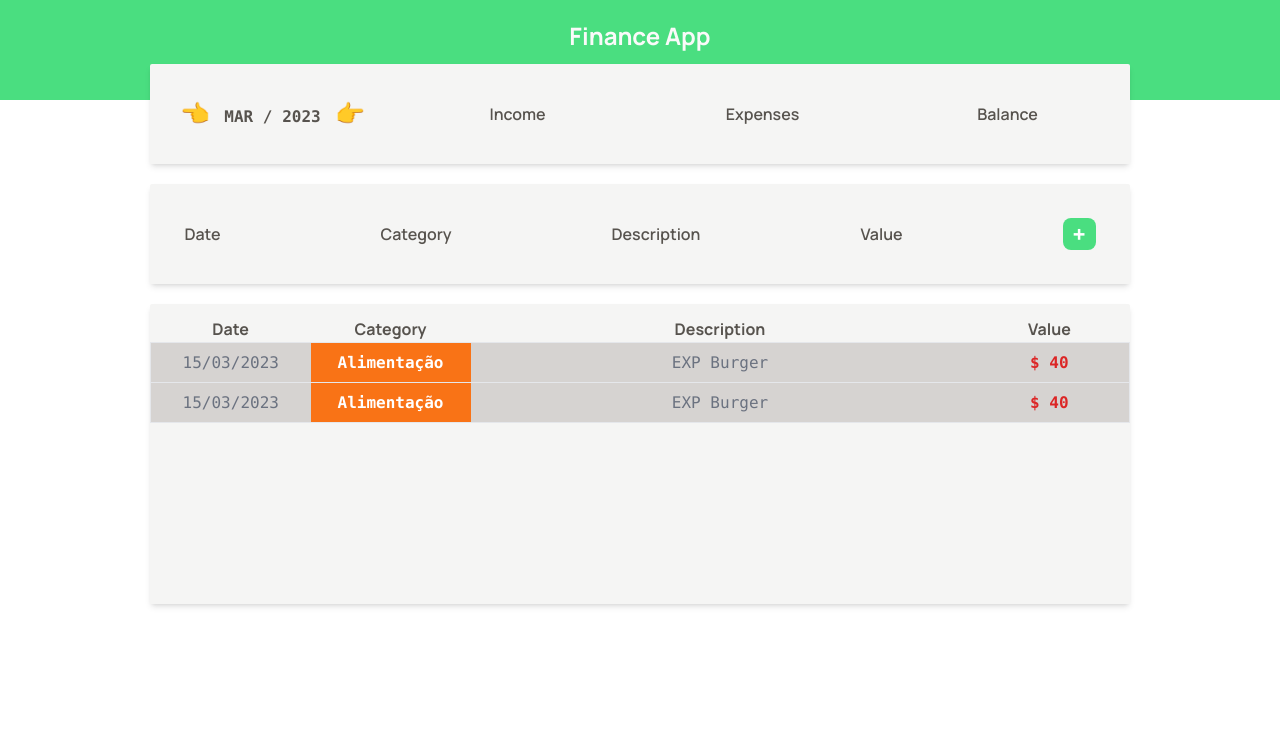
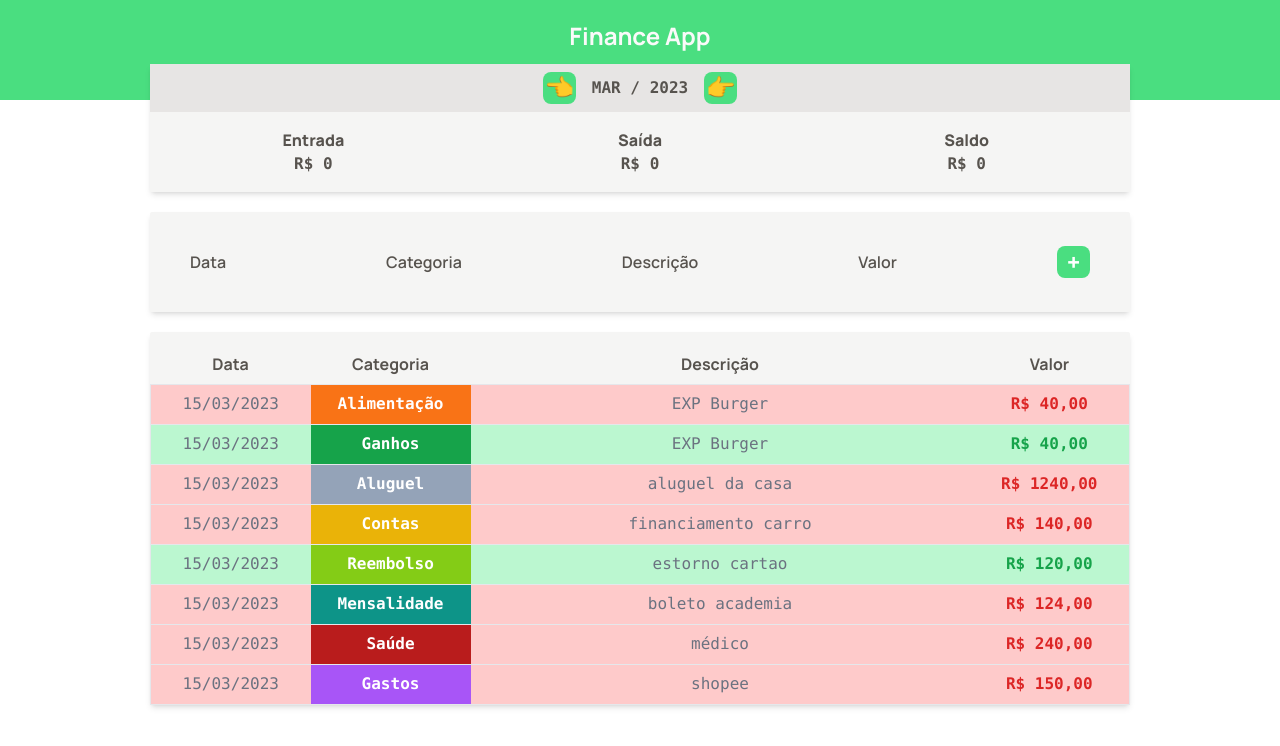
Before and after one commit to edgarrps/finance-app, a React (Vite) app: page / in a window 1280 px wide. Shown: the top 746 px of the page. Built offline with nearby package versions, Linux system fonts and the light colour scheme.

Commit message:
color categories and regex implementation

```diff
--- a/src/components/Balance.tsx
+++ b/src/components/Balance.tsx
@@ -2,9 +2,12 @@ import { formatCurrentMonth } from "../helpers/dateFilter"
 type Props = {
     currentMonth: string
     onMonthChange: (newMonth: string) => void
+    income: number
+    expense: number
+    balance: number
 }
 
-export default function Balance({ currentMonth, onMonthChange }: Props) {
+export default function Balance({ currentMonth, onMonthChange, income, expense, balance }: Props) {
     const handlePrevMonth = () => {
         let [year, month] = currentMonth.split('-')
         let currentDate = new Date(parseInt(year), parseInt(month) - 1, 1)
@@ -21,15 +24,26 @@ export default function Balance({ currentMonth, onMonthChange }: Props) {
 
 
     return (
-        <div className='font-semibold text-stone-600 grid grid-cols-4 m-auto -mt-9 max-w-[980px] min-h-[100px] mb-[20px] rounded-t-sm shadow-md place-items-center bg-stone-100'>
-            <p className='font-mono'>
-                <span onClick={handlePrevMonth} className='cursor-pointer text-2xl rounded-lg hover:scale-105 hover:ease-in-out duration-200'>&#128072; </span>
-                {formatCurrentMonth(currentMonth)}
-                <span onClick={handleNextMonth} className='cursor-pointer text-2xl rounded-lg hover:scale-125 hover:ease-in-out duration-200'> &#128073;</span>
-            </p>
-            <p>Income</p>
-            <p>Expenses</p>
-            <p>Balance</p>
+        <div className='font-semibold text-stone-600 m-auto -mt-9 max-w-[980px] min-h-[100px] mb-[20px] rounded-t-sm shadow-md bg-stone-100'>
+            <div className='font-mono flex items-center justify-center space-x-4 pt-2 pb-2 bg-stone-200'>
+                <p onClick={handlePrevMonth} className='cursor-pointer text-2xl w-[33px] bg-green-400 text-center rounded-lg hover:ease-in-out duration-200 hover:bg-green-300 hover:shadow-md'>&#128072;</p>
+                <span>{formatCurrentMonth(currentMonth)}</span>
+                <p onClick={handleNextMonth} className='cursor-pointer text-2xl w-[33px] bg-green-400 text-center rounded-lg hover:ease-in-out duration-200 hover:bg-green-300 hover:shadow-md'> &#128073;</p>
+            </div>
+            <div className='grid grid-cols-3 place-items-center align-center h-20'>
+                <div className='grid grid-row-2 place-items-center'>
+                    <p className='font-extrabold'>Entrada</p>
+                    <p className={`font-mono ${income > 0 ? 'text-green-500' : ''}`}>R$ {income > 0 ? (income.toFixed(2)).replace(/\./g,',') : income}</p>
+                </div>
+                <div className='grid grid-row-2 place-items-center'>
+                    <p className='font-extrabold'>Saída</p>
+                    <p className={`font-mono ${expense > 0 ? 'text-red-500' : ''}`}>R$ {expense > 0 ? (expense.toFixed(2)).replace(/\./g,',') : income}</p>
+                </div>
+                <div className='grid grid-row-2 place-items-center'>
+                    <p className='font-extrabold'>Saldo</p>
+                    <p className={`font-mono ${balance > 0 ? 'text-green-500' : balance < 0 ? 'text-red-500' : ''}`}>{`${balance < 0 ? 'R$ ' + (Math.abs(balance).toFixed(2)).replace(/\./g,',') + ' D' : balance > 0 ? 'R$ ' + (Math.abs(balance).toFixed(2)).replace(/\./g,',') + ' C' : 'R$ ' + Math.abs(balance)}`}</p>
+                </div>
+            </div>
         </div>
     )
 }
--- a/src/components/Form.tsx
+++ b/src/components/Form.tsx
@@ -1,10 +1,10 @@
 export default function Form() {
     return (
         <div className='font-semibold text-stone-600 flex justify-center smartphone:space-x-3 tablet:space-x-10 inter:space-x-20 desktop:space-x-40 items-center m-auto max-w-[980px] min-h-[100px] mb-[20px] rounded-t-sm shadow-md bg-stone-100'>
-            <p>Date</p>
-            <p>Category</p>
-            <p>Description</p>
-            <p>Value</p>
+            <p>Data</p>
+            <p>Categoria</p>
+            <p>Descrição</p>
+            <p>Valor</p>
             <button type='submit' className='font-extrabold text-2xl text-white bg-green-400 w-[33px] rounded-lg hover:shadow-md hover:ease-in-out duration-200 hover:bg-green-300'>+</button>
         </div>
 
--- a/src/components/Table.tsx
+++ b/src/components/Table.tsx
@@ -12,11 +12,11 @@ export default function Table({ list }: Props) {
             <div className='pt-3'>
                 <table className='table-fixed text-stone-600 w-full text-center'>
                     <thead>
-                        <tr>
-                            <th className='w-40'>Date</th>
-                            <th className='w-40'>Category</th>
-                            <th>Description</th>
-                            <th className='w-40'>Value </th>
+                        <tr className='h-10'>
+                            <th className='w-40'>Data</th>
+                            <th className='w-40'>Categoria</th>
+                            <th>Descrição</th>
+                            <th className='w-40'>Valor</th>
                         </tr>
                     </thead>
                     <tbody className='font-mono text-gray-600'>
--- a/src/components/TableItem.tsx
+++ b/src/components/TableItem.tsx
@@ -8,11 +8,11 @@ type Props = {
 export default function TableItem({ item }: Props) {
 
     return (
-        <tr className='h-10 border bg-stone-300 text-gray-500'>
+        <tr className={`h-10 border text-gray-500 ${categories[item.category].expense === true ? 'bg-red-200' : 'bg-green-200'}`}>
             <td>{formatDate(item.date)}</td>
-            <td className={`text-white font-bold ${item.category == 'food' ? 'bg-orange-500' : ''}`}>{categories[item.category].title}</td>
+            <td className={`text-white font-bold ${item.category == 'food' ? 'bg-orange-500' : item.category == 'gain' ? 'bg-green-600' : item.category == 'rent' ? 'bg-slate-400' : item.category == 'bill' ? 'bg-yellow-500' : item.category == 'refund' ? 'bg-lime-500' : item.category == 'monthly' ? 'bg-teal-600' : item.category == 'health' ? 'bg-red-700' :'bg-purple-500'}`}>{categories[item.category].title}</td>
             <td>{item.description}</td>
-            <td className={`${categories[item.category].expense === true ? 'text-red-600 font-bold' : 'text-green-600 font-bold'}`}>$ {item.value}</td>
+            <td className={`${categories[item.category].expense === true ? 'text-red-600 font-bold' : 'text-green-600 font-bold'}`}>R$ {(item.value.toFixed(2)).replace(/\./g,',')}</td>
         </tr>
     )
 }
--- a/src/data/Items.tsx
+++ b/src/data/Items.tsx
@@ -2,6 +2,12 @@ import { Item } from '../types/Item'
 
 export const items: Item[] = [
     { date: new Date(2023, 2, 15), category: 'food', description: 'EXP Burger', value: 40.00 },
-    { date: new Date(2023, 2, 15), category: 'food', description: 'EXP Burger', value: 40.00 }
+    { date: new Date(2023, 2, 15), category: 'gain', description: 'EXP Burger', value: 40.00 },
+    { date: new Date(2023, 2, 15), category: 'rent', description: 'aluguel da casa', value: 1240.00 },
+    { date: new Date(2023, 2, 15), category: 'bill', description: 'financiamento carro', value: 140.00 },
+    { date: new Date(2023, 2, 15), category: 'refund', description: 'estorno cartao', value: 120.00 },
+    { date: new Date(2023, 2, 15), category: 'monthly', description: 'boleto academia', value: 124.00 },
+    { date: new Date(2023, 2, 15), category: 'health', description: 'médico', value: 240.00 },
+    { date: new Date(2023, 2, 15), category: 'spend', description: 'shopee', value: 150.00 }
 
 ]
--- a/src/data/categories.tsx
+++ b/src/data/categories.tsx
@@ -1,7 +1,12 @@
 import { Category } from '../types/Category'
 
 export const categories: Category = {
-    food: { title: 'Alimentação', color: 'blue', expense: true },
-    rent: { title: 'Aluguel', color: 'brown', expense: true },
-    salary: { title: 'Salário', color: 'green', expense: false }
+    food: { title: 'Alimentação', expense: true },
+    rent: { title: 'Aluguel', expense: true },
+    bill: { title: 'Contas', expense: true },
+    monthly: { title: 'Mensalidade', expense: true },
+    health: { title: 'Saúde', expense: true },
+    spend: { title: 'Gastos', expense: true },
+    gain: { title: 'Ganhos', expense: false },
+    refund: { title: 'Reembolso', expense: false }
 }
--- a/src/pages/Finance.tsx
+++ b/src/pages/Finance.tsx
@@ -15,6 +15,9 @@ export default function Finance() {
 const [list, setList] = useState(items)
 const [filteredList, setFilteredList] = useState<Item[]>([])
 const [currentMonth, setCurrentMonth] = useState(getCurrentMonth())
+const [income, setIncome] = useState(0)
+const [expense, setExpense] = useState(0)
+const balance = income - expense
 
 useEffect(() => {
     setFilteredList( filterListByMonth(list, currentMonth))
@@ -29,7 +32,7 @@ const handleMonthChange = (newMonth: string) => {
                 <h1>Finance App</h1>
             </div>
 
-            <Balance onMonthChange={handleMonthChange} currentMonth={currentMonth} />
+            <Balance onMonthChange={handleMonthChange} currentMonth={currentMonth} income={income} expense={expense} balance={balance}/>
 
             <Form />
 
--- a/src/types/Category.tsx
+++ b/src/types/Category.tsx
@@ -1,7 +1,6 @@
 export type Category = {
     [badge: string]: {
-        title: string;
-        color: string;
+        title: string
         expense: boolean
     }
 }
```
